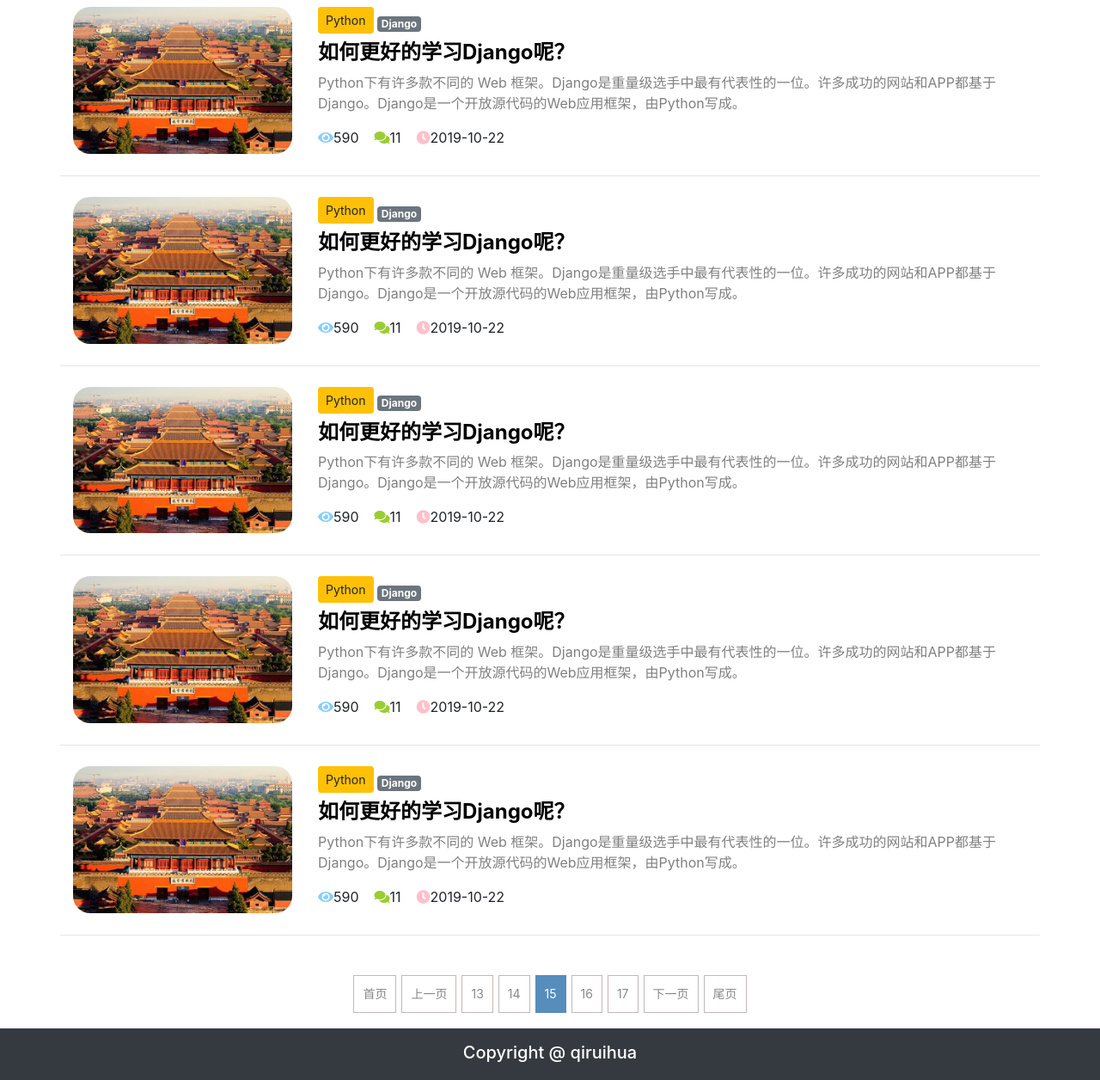
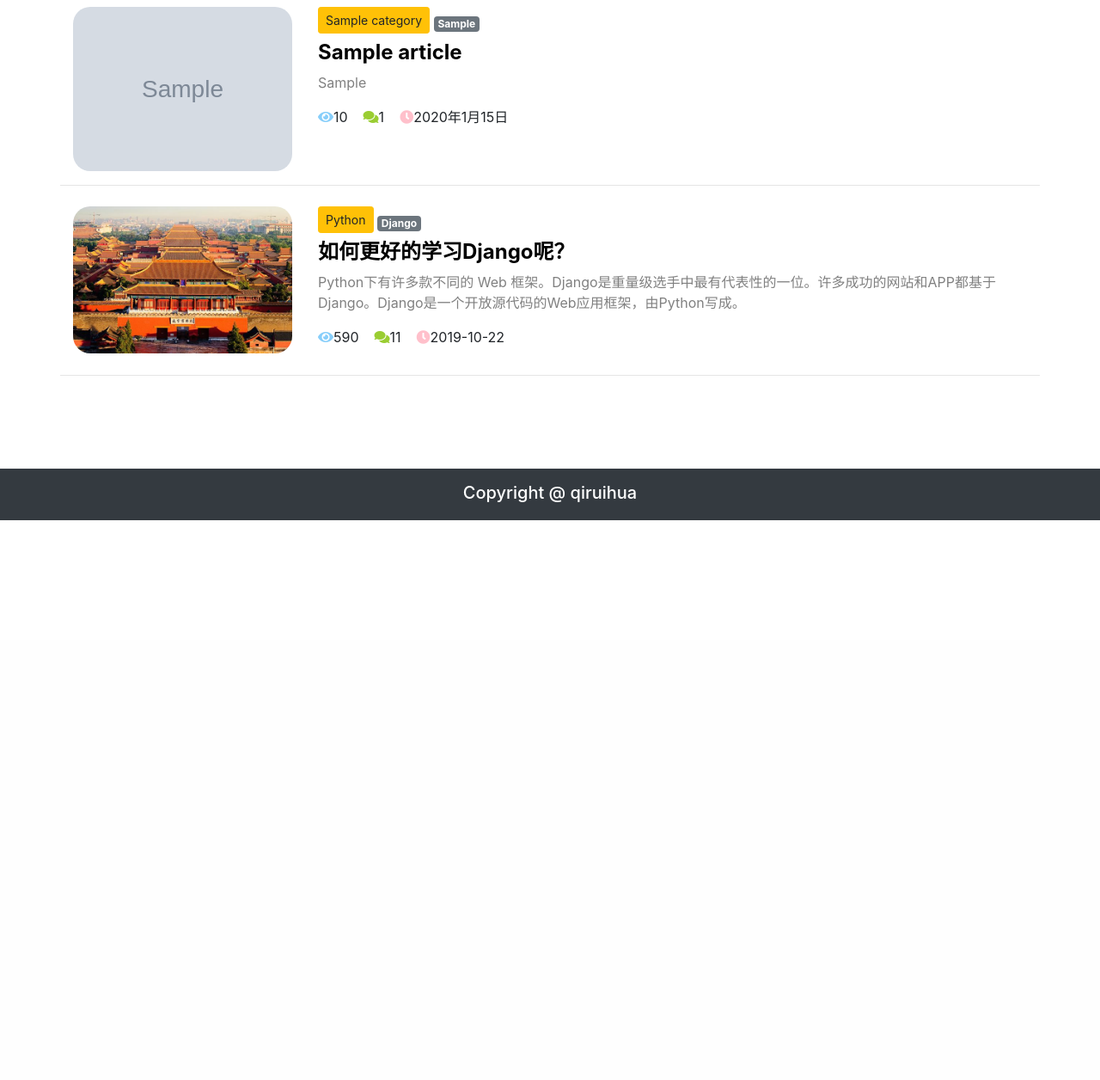
Before and after one commit to lzylbp/blog, a Django app: page / in a window 1280 px wide. Shown: the part 56-1312 px from the top of the page at 86% size. After the commit the page ends 661 px from the top, so only its background shows below. Run offline with Django 4.2, Linux system fonts and the light colour scheme; tables that the repository leaves empty hold one stand-in row (values such as "Sample post"); grey boxes marked "Sample" are stand-in pictures; some libraries are stand-ins or nearby versions.

Commit message:
首页文章数据展示

```diff
--- a/home/views.py
+++ b/home/views.py
@@ -1,6 +1,6 @@
 from django.shortcuts import render
 from django.views import View
-from home.models import ArticleCategory
+from home.models import ArticleCategory,Article
 from django.http import HttpResponseNotFound
 # Create your views here.
 
@@ -10,7 +10,12 @@ class IndexView(View):
     1.获取所有分类信息
     2.接收用户点击的分类id
     3.根据分类id进行分类的查询
-    4.组织数据传递给模板
+    4.获取分页参数
+    5.根据分类信息查询文章数据
+    6.创建分页器
+    7.进行分页处理
+    8.组织数据传递给模板
+
     """
     def get(self, request):
         """提供首页广告界面"""
@@ -24,10 +29,31 @@ class IndexView(View):
             category = ArticleCategory.objects.get(id=cat_id)
         except ArticleCategory.DoesNotExist:
             return HttpResponseNotFound('没有此分类')
-        # 4.组织数据传递给模板
+
+        # 4.获取分页参数
+        page_num = request.GET.get('page_num', 1)
+        page_size = request.GET.get('page_size', 10)
+        # 5.根据分类信息查询文章数据
+        articles = Article.objects.filter(category=category)
+        # 6.创建分页器
+        from django.core.paginator import Paginator,EmptyPage
+        paginator = Paginator(articles, per_page=page_size)
+        # 7.进行分页处理
+        try:
+            page_articles = paginator.page(page_num)
+        except EmptyPage:
+            # 如果没有分页数据，默认给用户404
+            return HttpResponseNotFound('empty page')
+        # 获取列表页总页数
+        total_page = paginator.num_pages
+
+        # 8.组织数据传递给模板
         context = {
-            'categories':categories,
-            'category':category
+            'categories': categories,
+            'category': category,
+            'articles': page_articles,
+            'page_size': page_size,
+            'total_page': total_page,
+            'page_num': page_num,
         }
-        # return render(request, 'index.html')
         return render(request, 'index.html', context=context)
--- a/templates/index.html
+++ b/templates/index.html
@@ -77,145 +77,41 @@
     <!-- content -->
     <div class="container">
         <!-- 列表循环 -->
+        {% for article in articles %}
         <div class="row mt-2">
             <!-- 文章内容 -->
             <!-- 标题图 -->
             <div class="col-3">
-                <img src="{% static 'img/1.jpg' %}" alt="avatar" style="max-width:100%; border-radius: 20px">
+                <img src="{{ article.avatar.url }}" alt="avatar" style="max-width:100%; border-radius: 20px">
             </div>
             <div class="col">
                 <!-- 栏目 -->
-                <a role="button" href="#" class="btn btn-sm mb-2 btn-warning">Python</a>
+                <a role="button" href="#" class="btn btn-sm mb-2 btn-warning">{{ article.category.title }}</a>
                 <!-- 标签 -->
                 <span>
-                        <a href="#" class="badge badge-secondary">Django</a>
+                        <a href="#" class="badge badge-secondary">{{ article.tags }}</a>
                 </span>
                 <!-- 标题 -->
                 <h4>
-                    <b><a href="../static/detail.html" style="color: black;">如何更好的学习Django呢？</a></b>
+                    <b><a href="../static/detail.html" style="color: black;">{{ article.title }}</a></b>
                 </h4>
                 <!-- 摘要 -->
                 <div>
                     <p style="color: gray;">
-                        Python下有许多款不同的 Web
-                        框架。Django是重量级选手中最有代表性的一位。许多成功的网站和APP都基于Django。Django是一个开放源代码的Web应用框架，由Python写成。
+                        {{ article.sumary }}
                     </p>
                 </div>
                 <!-- 注脚 -->
                 <p>
                     <!-- 查看、评论、时间 -->
-                    <span><i class="fas fa-eye" style="color: lightskyblue;"></i>590&nbsp;&nbsp;&nbsp;</span>
-                    <span><i class="fas fa-comments" style="color: yellowgreen;"></i>11&nbsp;&nbsp;&nbsp;</span>
-                    <span><i class="fas fa-clock" style="color: pink;"></i>2019-10-22</span>
+                    <span><i class="fas fa-eye" style="color: lightskyblue;"></i>{{ article.total_views }}&nbsp;&nbsp;&nbsp;</span>
+                    <span><i class="fas fa-comments" style="color: yellowgreen;"></i>{{ article.comments_count }}&nbsp;&nbsp;&nbsp;</span>
+                    <span><i class="fas fa-clock" style="color: pink;"></i>{{ article.created | date }}</span>
                 </p>
             </div>
             <hr style="width: 100%;"/>
         </div>
-
-        <div class="row mt-2">
-            <!-- 文章内容 -->
-            <!-- 标题图 -->
-            <div class="col-3">
-                <img src="{% static 'img/1.jpg' %}" alt="avatar" style="max-width:100%; border-radius: 20px">
-            </div>
-            <div class="col">
-                <!-- 栏目 -->
-                <a role="button" href="#" class="btn btn-sm mb-2 btn-warning">Python</a>
-                <!-- 标签 -->
-                <span>
-                        <a href="#" class="badge badge-secondary">Django</a>
-                </span>
-                <!-- 标题 -->
-                <h4>
-                    <b><a href="../static/detail.html" style="color: black;">如何更好的学习Django呢？</a></b>
-                </h4>
-                <!-- 摘要 -->
-                <div>
-                    <p style="color: gray;">
-                        Python下有许多款不同的 Web
-                        框架。Django是重量级选手中最有代表性的一位。许多成功的网站和APP都基于Django。Django是一个开放源代码的Web应用框架，由Python写成。
-                    </p>
-                </div>
-                <!-- 注脚 -->
-                <p>
-                    <!-- 转发、评论、时间 -->
-                    <span><i class="fas fa-eye" style="color: lightskyblue;"></i>590&nbsp;&nbsp;&nbsp;</span>
-                    <span><i class="fas fa-comments" style="color: yellowgreen;"></i>11&nbsp;&nbsp;&nbsp;</span>
-                    <span><i class="fas fa-clock" style="color: pink;"></i>2019-10-22</span>
-                </p>
-            </div>
-            <hr style="width: 100%;"/>
-        </div>
-
-        <div class="row mt-2">
-            <!-- 文章内容 -->
-            <!-- 标题图 -->
-            <div class="col-3">
-                <img src="{% static 'img/1.jpg' %}" alt="avatar" style="max-width:100%; border-radius: 20px">
-            </div>
-            <div class="col">
-                <!-- 栏目 -->
-                <a role="button" href="#" class="btn btn-sm mb-2 btn-warning">Python</a>
-                <!-- 标签 -->
-                <span>
-                        <a href="#" class="badge badge-secondary">Django</a>
-                </span>
-                <!-- 标题 -->
-                <h4>
-                    <b><a href="../static/detail.html" style="color: black;">如何更好的学习Django呢？</a></b>
-                </h4>
-                <!-- 摘要 -->
-                <div>
-                    <p style="color: gray;">
-                        Python下有许多款不同的 Web
-                        框架。Django是重量级选手中最有代表性的一位。许多成功的网站和APP都基于Django。Django是一个开放源代码的Web应用框架，由Python写成。
-                    </p>
-                </div>
-                <!-- 注脚 -->
-                <p>
-                    <!-- 转发、评论、时间 -->
-                    <span><i class="fas fa-eye" style="color: lightskyblue;"></i>590&nbsp;&nbsp;&nbsp;</span>
-                    <span><i class="fas fa-comments" style="color: yellowgreen;"></i>11&nbsp;&nbsp;&nbsp;</span>
-                    <span><i class="fas fa-clock" style="color: pink;"></i>2019-10-22</span>
-                </p>
-            </div>
-            <hr style="width: 100%;"/>
-        </div>
-
-        <div class="row mt-2">
-            <!-- 文章内容 -->
-            <!-- 标题图 -->
-            <div class="col-3">
-                <img src="{% static 'img/1.jpg' %}" alt="avatar" style="max-width:100%; border-radius: 20px">
-            </div>
-            <div class="col">
-                <!-- 栏目 -->
-                <a role="button" href="#" class="btn btn-sm mb-2 btn-warning">Python</a>
-                <!-- 标签 -->
-                <span>
-                        <a href="#" class="badge badge-secondary">Django</a>
-                </span>
-                <!-- 标题 -->
-                <h4>
-                    <b><a href="../static/detail.html" style="color: black;">如何更好的学习Django呢？</a></b>
-                </h4>
-                <!-- 摘要 -->
-                <div>
-                    <p style="color: gray;">
-                        Python下有许多款不同的 Web
-                        框架。Django是重量级选手中最有代表性的一位。许多成功的网站和APP都基于Django。Django是一个开放源代码的Web应用框架，由Python写成。
-                    </p>
-                </div>
-                <!-- 注脚 -->
-                <p>
-                    <!-- 转发、评论、时间 -->
-                    <span><i class="fas fa-eye" style="color: lightskyblue;"></i>590&nbsp;&nbsp;&nbsp;</span>
-                    <span><i class="fas fa-comments" style="color: yellowgreen;"></i>11&nbsp;&nbsp;&nbsp;</span>
-                    <span><i class="fas fa-clock" style="color: pink;"></i>2019-10-22</span>
-                </p>
-            </div>
-            <hr style="width: 100%;"/>
-        </div>
+        {% endfor %}
 
         <div class="row mt-2">
             <!-- 文章内容 -->
@@ -273,11 +169,11 @@
 <script type="text/javascript">
     $(function () {
         $('#pagination').pagination({
-            currentPage: 15,
-            totalPage: 30,
+            currentPage: {{ page_num }},
+            totalPage: {{ total_page }},
             callback: function (current) {
-
-                location.href = '/';
+                // #?cat_id=3epage_size=10&page_num=2#)
+                location.href = '/?cat_id={{ category.id }}&page_size={{ page_size }}&page_num='+current;
             }
         })
     });
```
Also changed, not shown: media/article/20250810/011ea1188c57d5c9.jpg (added).
